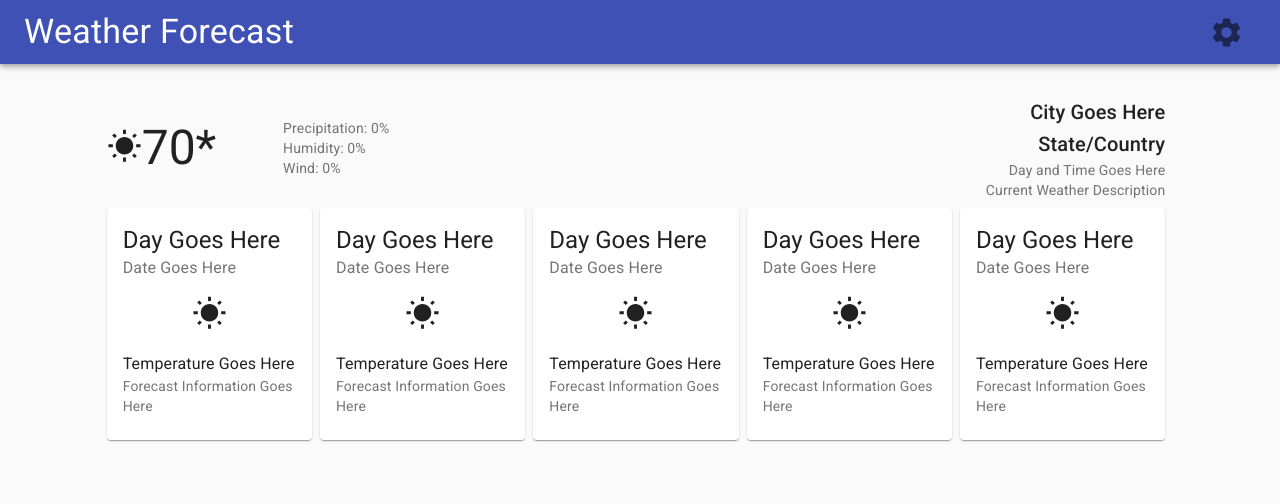
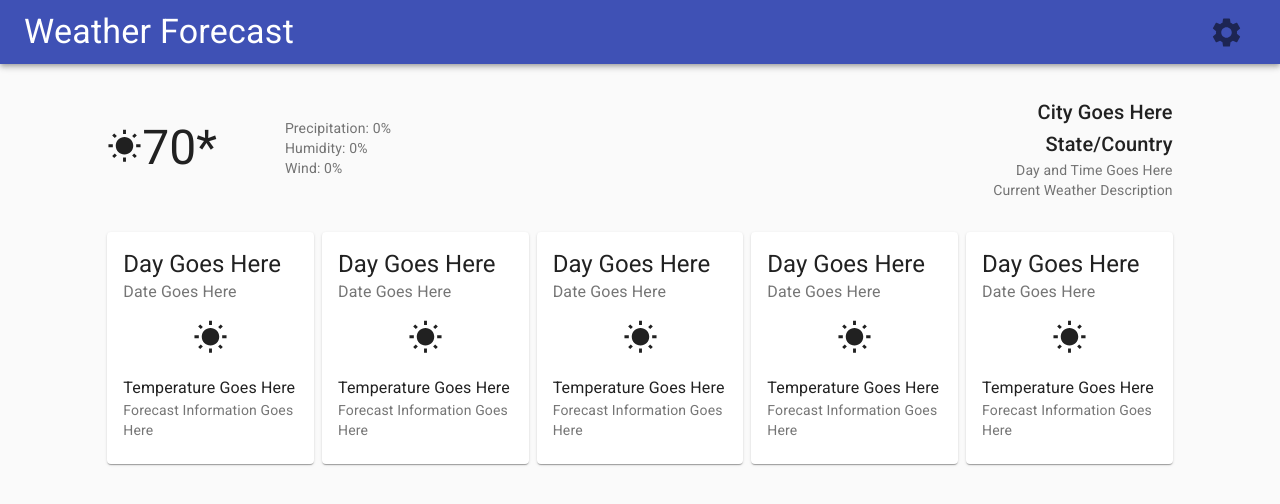
Before and after one commit to dtenglish/React-Weather, a React (Create React App) app: page / in a window 1280 px wide. Shown: the top 504 px of the page. Built offline with nearby package versions, Linux system fonts and the light colour scheme.

Commit message:
Further UI scaffolding

```diff
--- a/src/App.js
+++ b/src/App.js
@@ -3,19 +3,28 @@ import CssBaseline from '@material-ui/core/CssBaseline';
 import { Grid } from '@material-ui/core';
 import Header from './components/Header';
 import Forecast from './components/Forecast';
+import ForecastHeader from './components/ForecastHeader';
 
 const App = () => {
   return (
     <React.Fragment>
       <CssBaseline />
       <Grid container direction="column">
-        {/* Header Row */}
+        {/* Header */}
         <Grid item>
           <Header />
         </Grid>
-        {/* Content Row */}
-        <Grid item container>
-          <Forecast />
+        {/* Body */}
+        <Grid item container direction="row" spacing={1}>
+          {/* Gutter */}
+          <Grid item xs={false} sm={1} />
+          {/* Content */}
+          <Grid item container xs={12} sm={10}>
+            <ForecastHeader />
+            <Forecast />
+          </Grid>
+          {/* Gutter */}
+          <Grid item xs={false} sm={1} />
         </Grid>
       </Grid>
     </React.Fragment>
--- a/src/components/Forecast.jsx
+++ b/src/components/Forecast.jsx
@@ -1,21 +1,13 @@
 import React from 'react';
 import { Box, Grid } from '@material-ui/core';
-import ForecastHeader from './ForecastHeader';
 import ForecastItem from './ForecastItem';
 
 const Forecast = () => {
   return (
     <Box flexGrow={1} mt={"2rem"}>
-
       <Grid container>
-        {/* Gutter */}
-        <Grid item xs={false} sm={1} />
         {/* Forecast Content */}
-        <Grid item container xs={12} sm={10} spacing={1}>
-          {/* Forecast Header */}
-          <Grid item xs={12}>
-            <ForecastHeader />
-          </Grid>
+        <Grid item container spacing={1}>
           {/* Forecast Items */}
           <Grid item xs>
             <ForecastItem />
@@ -33,8 +25,6 @@ const Forecast = () => {
             <ForecastItem />
           </Grid>
         </Grid>
-        {/* Gutter */}
-        <Grid item xs={false} sm={1} />
       </Grid>
     </Box>
   );
--- a/src/components/ForecastHeader.jsx
+++ b/src/components/ForecastHeader.jsx
@@ -11,6 +11,7 @@ const ForecastHeader = () => {
   const classes = useStyles();
 
   return (
+    <Box flexGrow={1} mt={"2rem"}>
       <Grid container>
         {/* Today's Weather */}
         <Grid item container alignItems="center" xs={4}>
@@ -45,6 +46,7 @@ const ForecastHeader = () => {
           </Box>
         </Grid>
       </Grid>
+    </Box>
   );
 }
 
```
Lines whose indentation alone changed are shown as unchanged.
